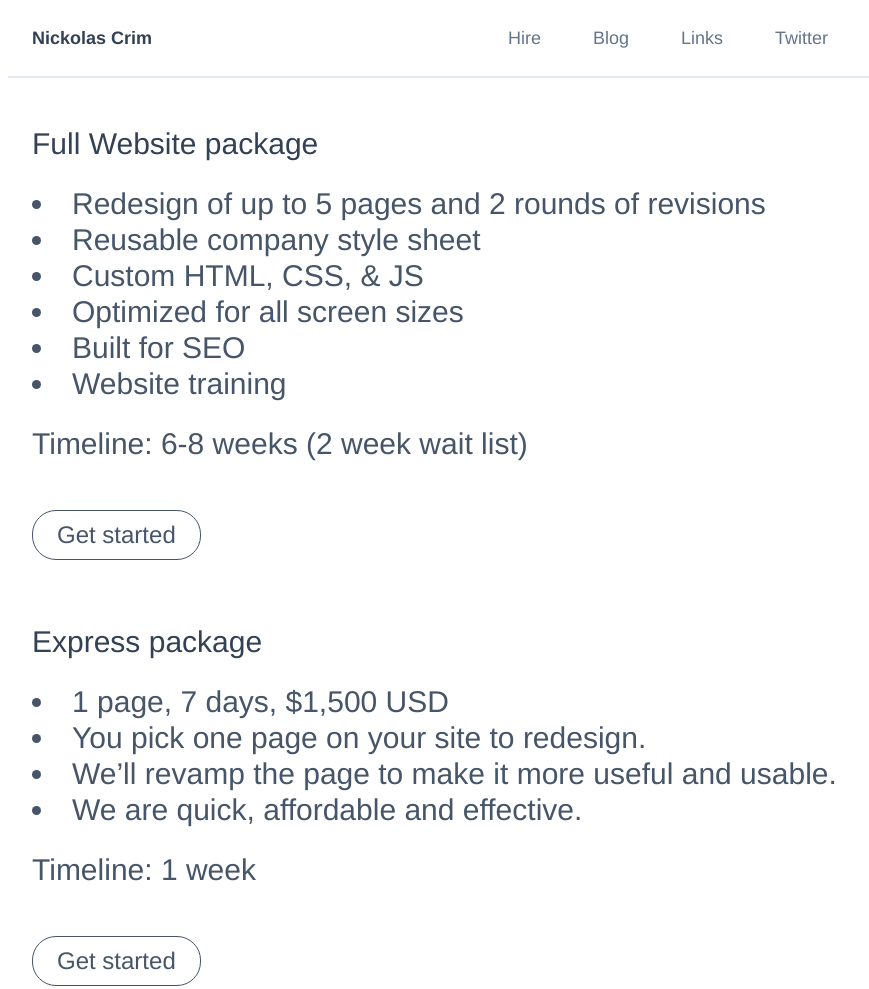
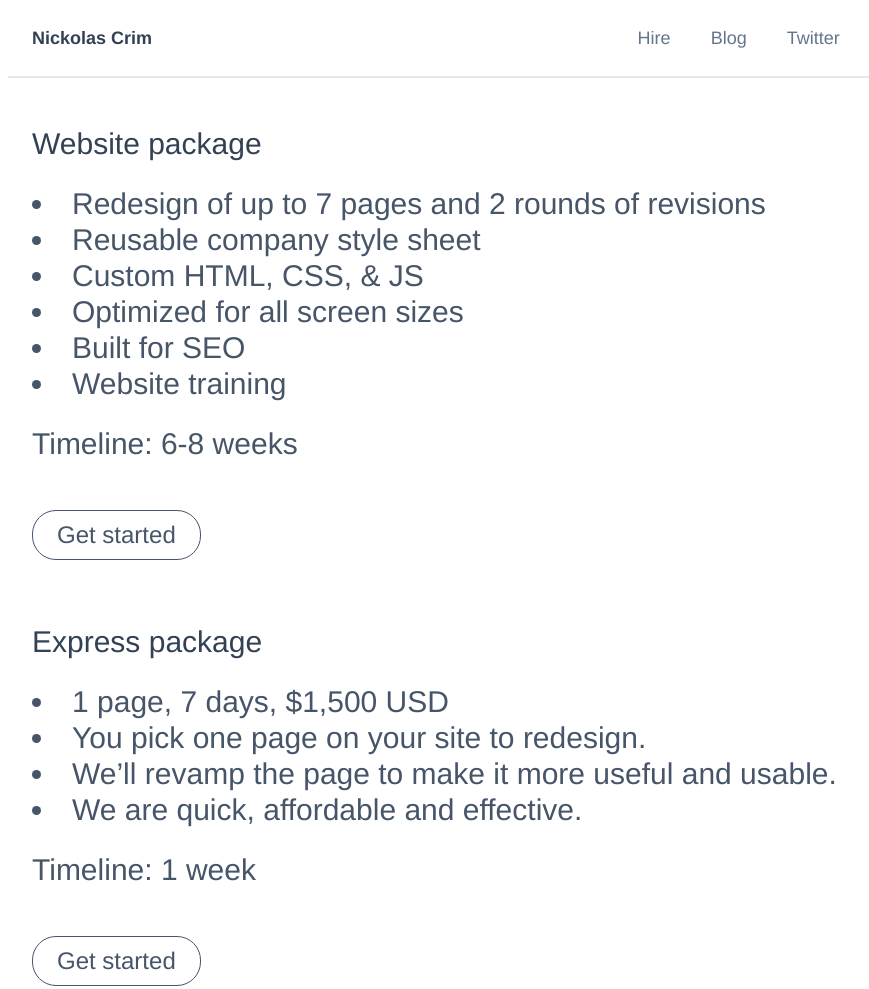
Before and after one commit to nickolascrim/personal-site, a website: page pages/hire.html in a window 1280 px wide. Shown: the top 989 px of the page, without its empty margins (184-1053 px from the left). Drawn offline with Linux system fonts and the light colour scheme.

Commit message:
6/3 updates

```diff
--- a/pages/hire.html
+++ b/pages/hire.html
@@ -32,11 +32,10 @@
 <body class="bg-white container mx-auto max-w-4xl">
   <header class="flex flex-row content-center items-center justify-between p-6 border-b-2 border-slate-200">
     <h2 class="text-lg text-slate-700 font-bold"><a href="../index.html">Nickolas Crim </a></h2>
-      <nav class="w-1/2">
+      <nav class="w-1/3">
         <ul class="flex flex-row content-center justify-evenly">
       <li><a class="text-lg font-light text-slate-500 hover:text-sky-600" href="../pages/hire.html">Hire</a></li>
-          <li><a class="text-lg font-light text-slate-500 hover:text-sky-600" href="../pages/blog.html">Blog</a></li>
-           <li><a class="text-lg font-light text-slate-500 hover:text-sky-600" href="../pages/links.html">Links</a></li>
+          <li><a class="text-lg font-light text-slate-500 hover:text-sky-600" href="https://crim.substack.com/">Blog</a></li>
           <li><a class="text-lg font-light text-slate-500 hover:text-sky-600" href="https://twitter.com/nickolascrim">Twitter</a></li>
         </ul>
       </nav>
@@ -46,16 +45,16 @@
 
       <h1 class="text-4xl text-slate-700 pb-12 hidden">Packages</h1>
        <div>
-         <h2 class="text-3xl text-slate-700 pb-6">Full Website package</h2>
+         <h2 class="text-3xl text-slate-700 pb-6">Website package</h2>
             <ul class="list-disc list-inside">
-              <li class="text-3xl font-light text-slate-600">Redesign of up to 5 pages and 2 rounds of revisions</li>
+              <li class="text-3xl font-light text-slate-600">Redesign of up to 7 pages and 2 rounds of revisions</li>
               <li class="text-3xl font-light text-slate-600">Reusable company style sheet</li>
               <li class="text-3xl font-light text-slate-600">Custom HTML, CSS, & JS</li>
               <li class="text-3xl font-light text-slate-600">Optimized for all screen sizes</li>
               <li class="text-3xl font-light text-slate-600">Built for SEO</li>
               <li class="text-3xl font-light text-slate-600">Website training</li>
             </ul>
-            <p class="text-3xl font-light text-slate-600 pt-6 py-12">Timeline: 6-8 weeks (2 week wait list)</p>
+            <p class="text-3xl font-light text-slate-600 pt-6 py-12">Timeline: 6-8 weeks</p>
             <button class="text-2xl font-light text-slate-600 border border-slate-600 p-2 px-6 rounded-3xl hover:bg-slate-600 hover:text-white"><a href="mailto:email@nickolasc.com?subject=Full Webiste Package">Get started</a></button>
         </div>
 
```
Also changed, not shown: index.html (+3 -4 lines), pages/blog.html (+1 -2 lines), dist/output.css.
